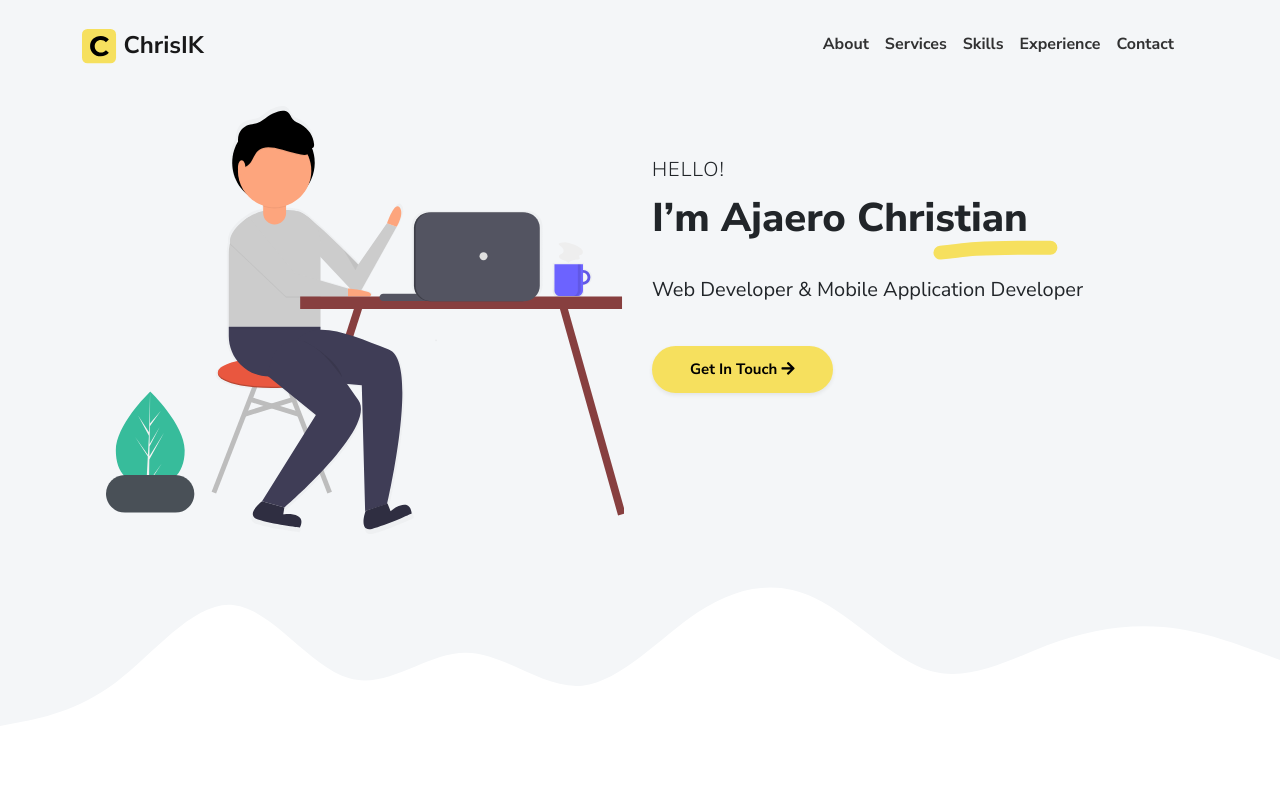
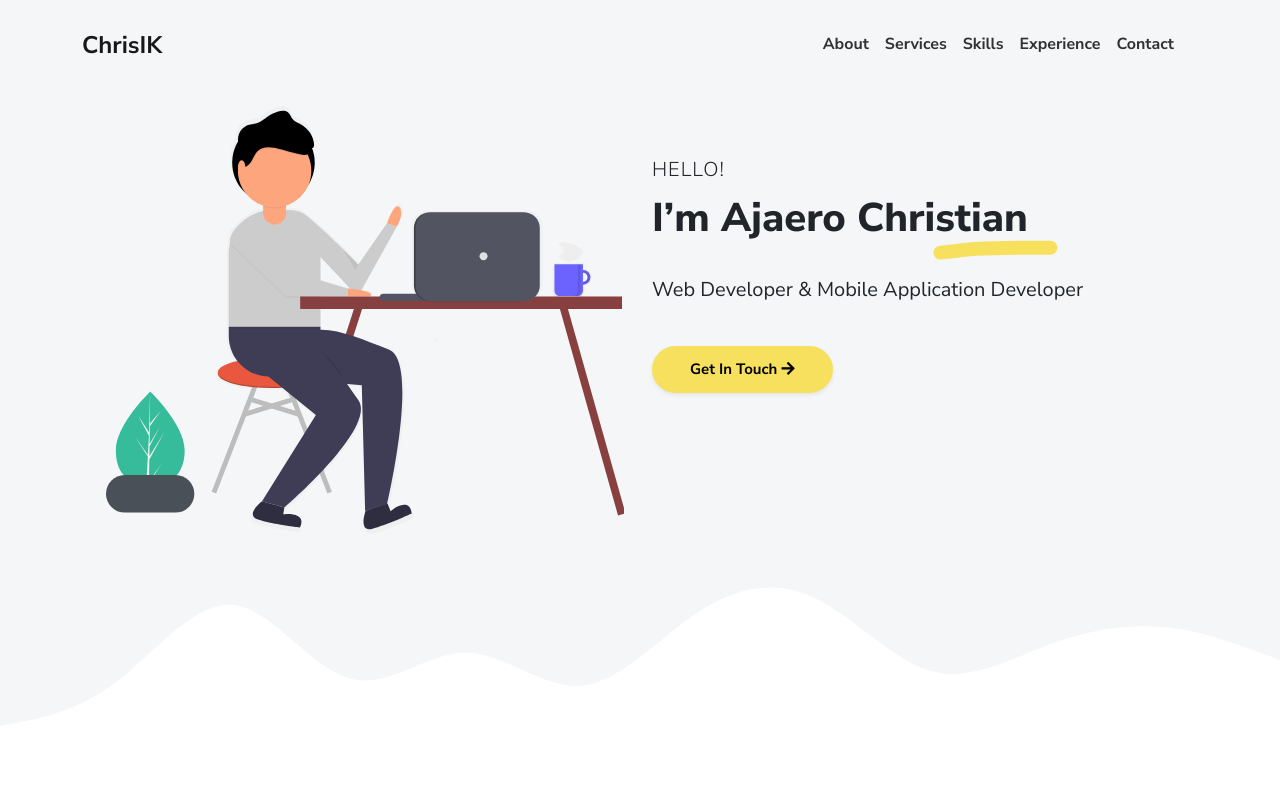
Before and after one commit to chrisik999/MyResume, a website: page public/index.html in a window 1280 px wide. Shown: the top 800 px of the page. Drawn offline with Linux system fonts and the light colour scheme.

```diff
--- a/app.js
+++ b/app.js
@@ -28,7 +28,6 @@
 
         } else {
             mail(req);
-            console.log(response);
             return res.status(200).json({message: "success", user: newUser});
         }
     })
--- a/public/index.html
+++ b/public/index.html
@@ -31,9 +31,7 @@
     <header class="bg-light">
       <nav class="navbar navbar-expand-lg navbar-light bg-light" id="header-nav" role="navigation">
 
-        <div class="container"><a class="link-dark navbar-brand site-title mb-0" href="#">
-          <img src="./images/Group 1.svg" alt="" srcset="">
-          ChrisIK</a>
+        <div class="container"><a class="link-dark navbar-brand site-title mb-0" href="#"> ChrisIK</a>
           <button class="navbar-toggler" type="button" data-bs-toggle="collapse" data-bs-target="#navbarSupportedContent" aria-controls="navbarSupportedContent" aria-expanded="false" aria-label="Toggle navigation"><span class="navbar-toggler-icon"></span></button>
           <div class="collapse navbar-collapse" id="navbarSupportedContent">
             <ul class="navbar-nav ms-auto me-2">
```
